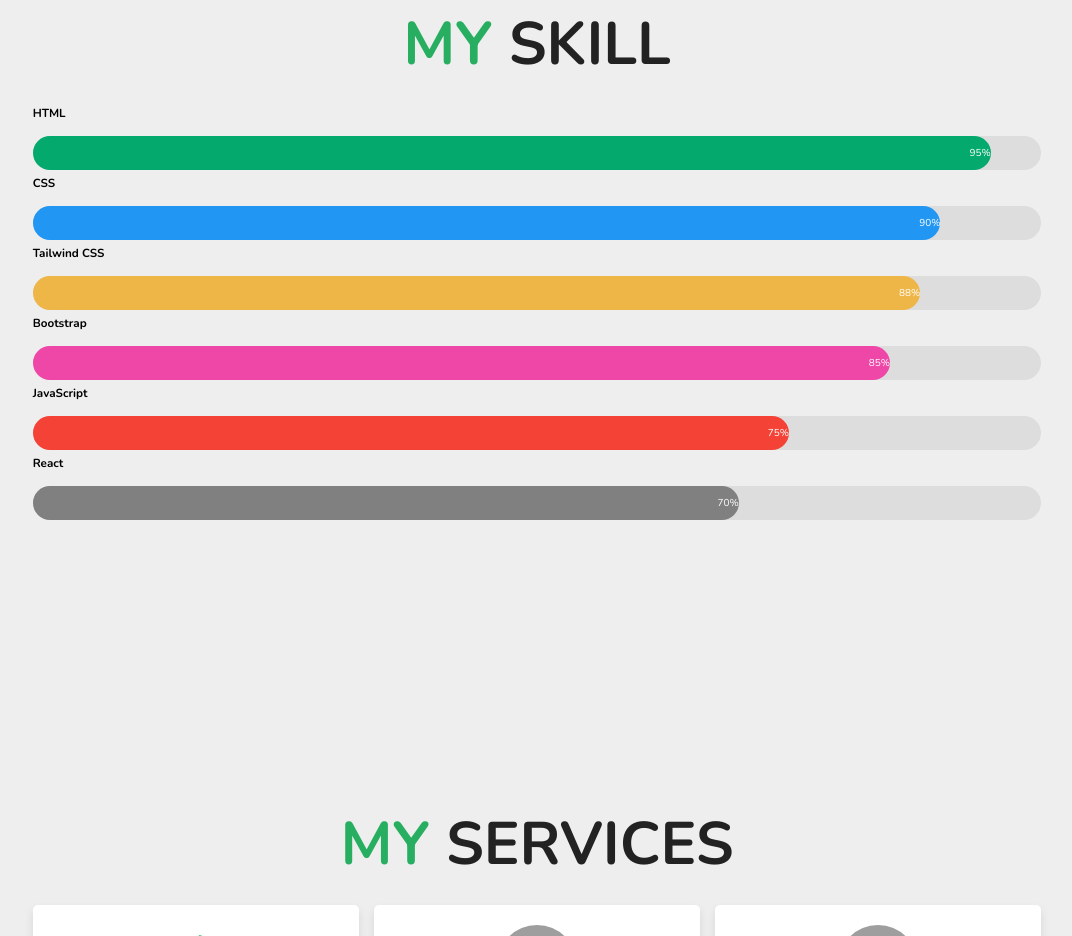
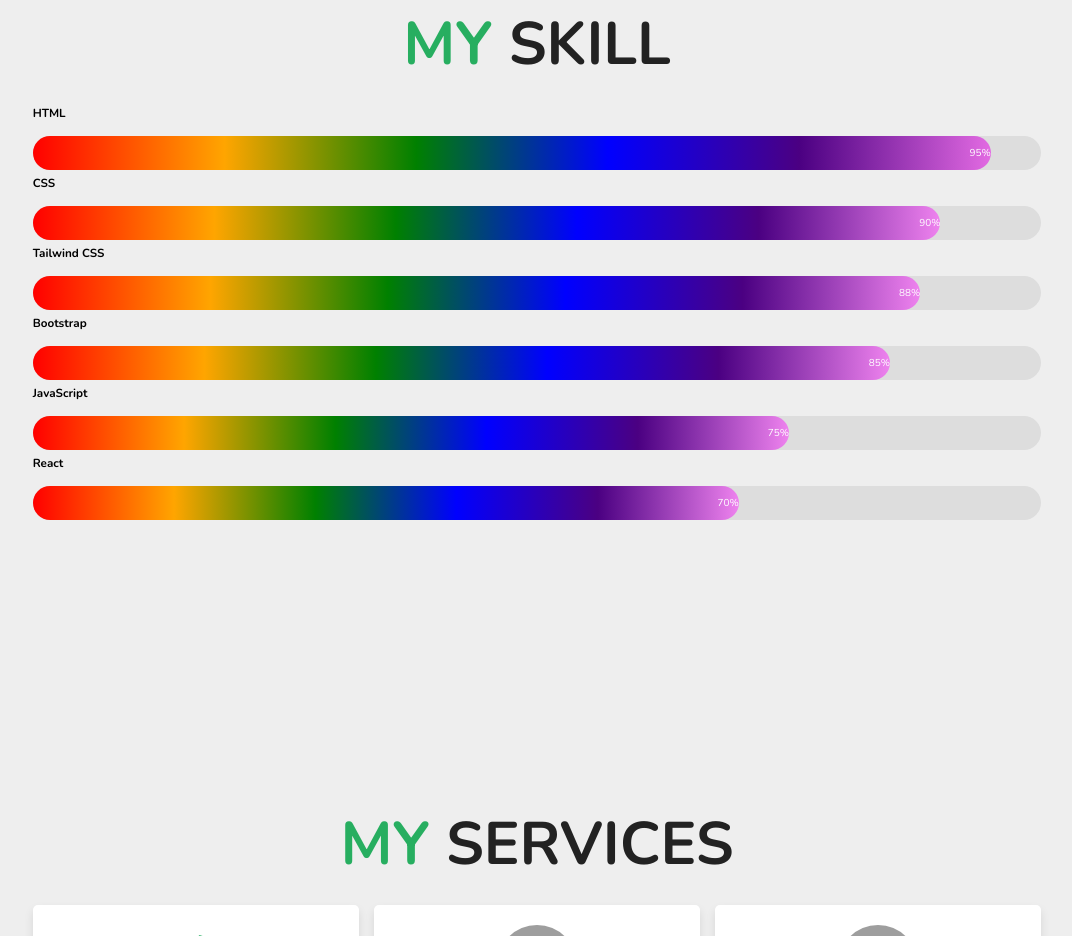
Before and after one commit to RahatBinOamr/my-protpolio, a plain HTML site: page index.html in a window 1280 px wide. Shown: the part 1617-2553 px from the top of the page, without its empty margins (78-1150 px from the left). Drawn offline with nearby package versions, Linux system fonts and the light colour scheme; grey boxes are pictures that could not be loaded; a script that the page names is missing.

Commit message:
linear gradient

```diff
--- a/style.css
+++ b/style.css
@@ -29,12 +29,12 @@
     margin-bottom: 5px;
   }
 
-  .html {width: 95%; border-radius: 25px; background-color: #04AA6D;}
-  .css {width: 90%; border-radius: 25px; background-color: #2196F3;}
-  .tailwind{width:88%; border-radius: 25px; background-color: #eeb647;}
-  .bootstrap{width:85%;border-radius: 25px; background-color: #ee47a8;}
-  .js {width: 75%;border-radius: 25px; background-color: #f44336;}
-  .react {width: 70%;border-radius: 25px; background-color: #808080;}
+  .html {width: 95%; border-radius: 25px;  background-image: linear-gradient(to right, red,orange,green,blue,indigo,rgb(226, 106, 226));}
+  .css {width: 90%; border-radius: 25px;  background-image: linear-gradient(to right, red,orange,green,blue,indigo,violet);}
+  .tailwind{width:88%; border-radius: 25px;  background-image: linear-gradient(to right, red,orange,green,blue,indigo,violet);}
+  .bootstrap{width:85%;border-radius: 25px;  background-image: linear-gradient(to right, red,orange,green,blue,indigo,violet);}
+  .js {width: 75%;border-radius: 25px;  background-image: linear-gradient(to right, red,orange,green,blue,indigo,violet);}
+  .react {width: 70%;border-radius: 25px;  background-image: linear-gradient(to right, red,orange,green,blue,indigo,violet);}
 .link{
     width: 40px;
     height: 40px;
```
